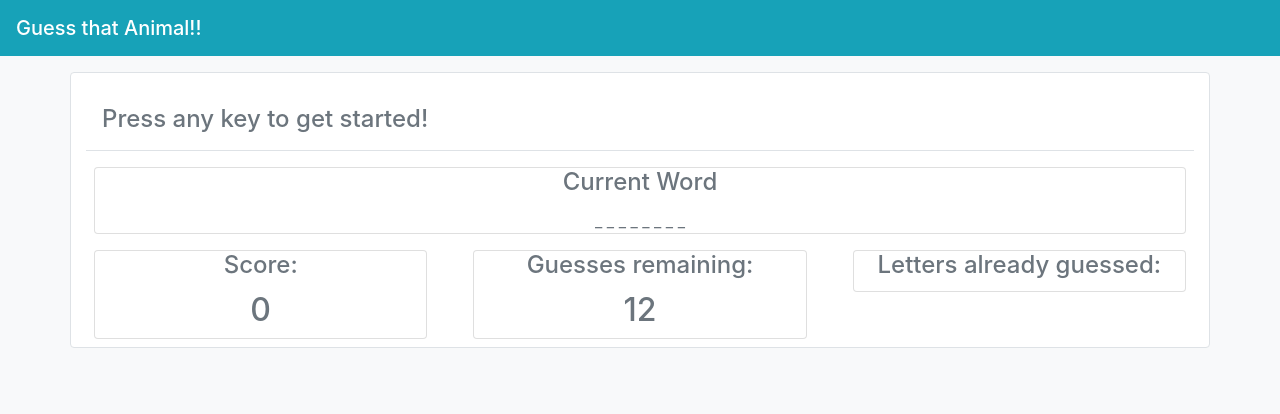
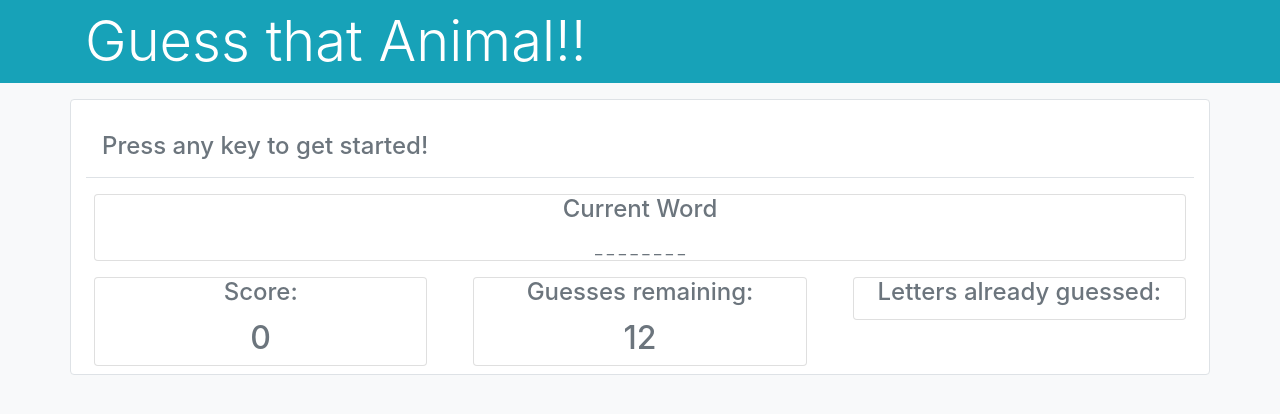
Before and after one commit to juliafercello/Word-Guess-Game, a plain HTML site: page index.html in a window 1280 px wide. Drawn offline with nearby package versions, Linux system fonts and the light colour scheme.

Commit message:
update navbar

```diff
--- a/index.html
+++ b/index.html
@@ -13,9 +13,13 @@
 </head>
 
 <body class="bg-light">
+  <!--Navbar-->
   <nav class="navbar navbar-dark bg-info">
-    <span class="navbar-brand mb-0 h1">Guess that Animal!!</span>
+    <div class="container">
+      <h1 class="display-4 mb-0 text-white">Guess that Animal!!</h1>
+    </div>
   </nav>
+
   <div class="container border rounded my-3 bg-white">
     <!--Row 1-->
     <div class="row">
```
